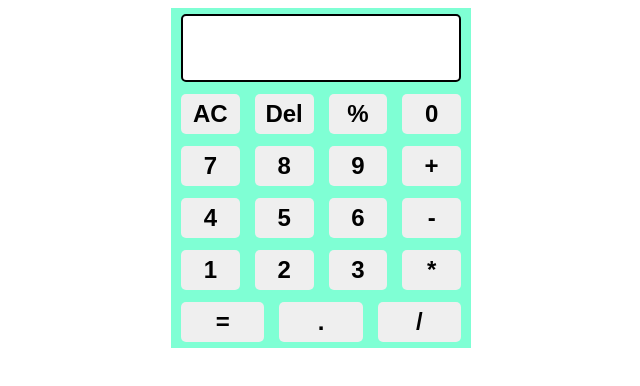
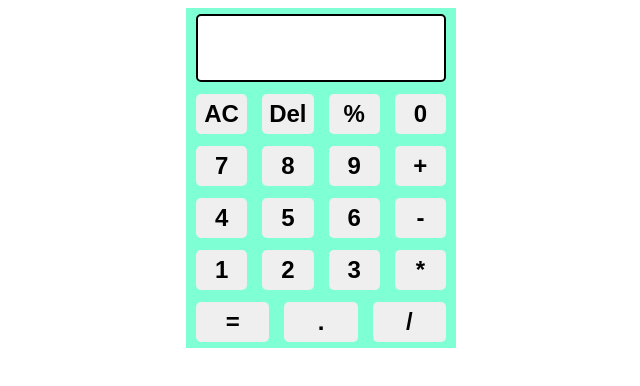
Before and after one commit to duyenqa/firstweb, a website: page pages/calculator.html in a window 1280 px wide. Shown: the whole page, without its empty margins (319-959 px from the left). Drawn offline with Linux system fonts and the light colour scheme.

Commit message:
update css calculator

```diff
--- a/css/calculator.css
+++ b/css/calculator.css
@@ -3,6 +3,7 @@
     flex-direction: column;
     align-items: center;
     background-color: aquamarine;
+    padding: 0 10px;
 }
 .result{
     width: 100%;
@@ -53,7 +54,7 @@
 
 @media (min-width: 280px) {
     .container{
-        max-width: 300px;
+        max-width: 250px;
         margin: 0 auto;
     }
     .result{
```
